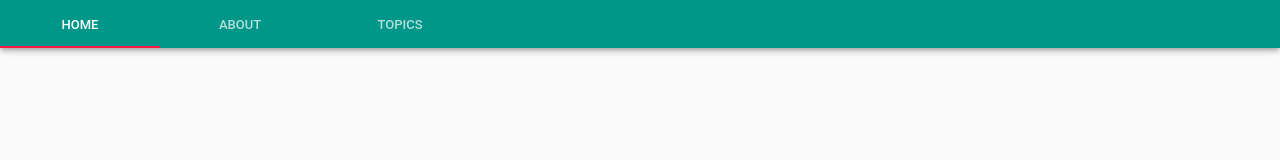
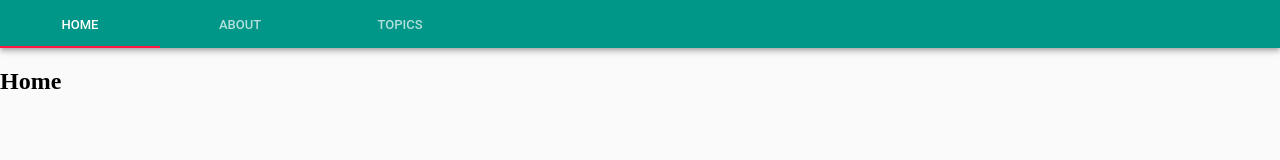
Before and after one commit to sasurau4/profile, a React app: page / in a window 1280 px wide. Shown: the top 160 px of the page. Built offline with nearby package versions, Linux system fonts and the light colour scheme.

Commit message:
fix AppBar position

```diff
--- a/src/components/Header.tsx
+++ b/src/components/Header.tsx
@@ -23,7 +23,7 @@ class Header extends React.Component<RouteComponentProps<{}>, State> {
     const { path } = this.state;
     return (
       <header>
-        <AppBar>
+        <AppBar position="static">
           <nav>
             <Tabs value={path} onChange={this.handleChange}>
               <Tab label="Home" value="/" />
```
